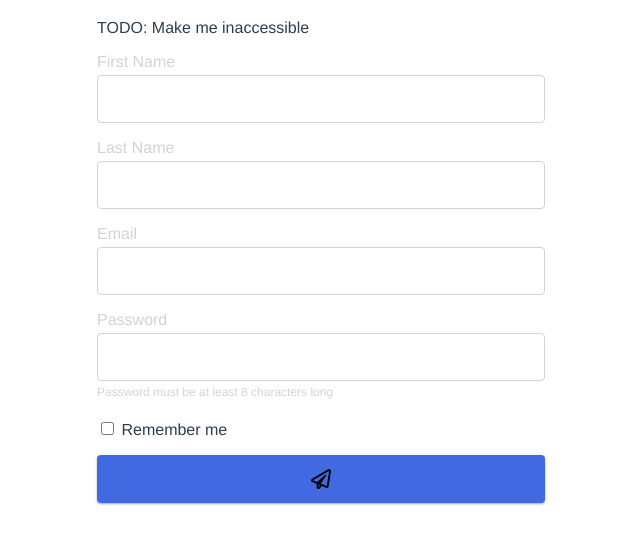
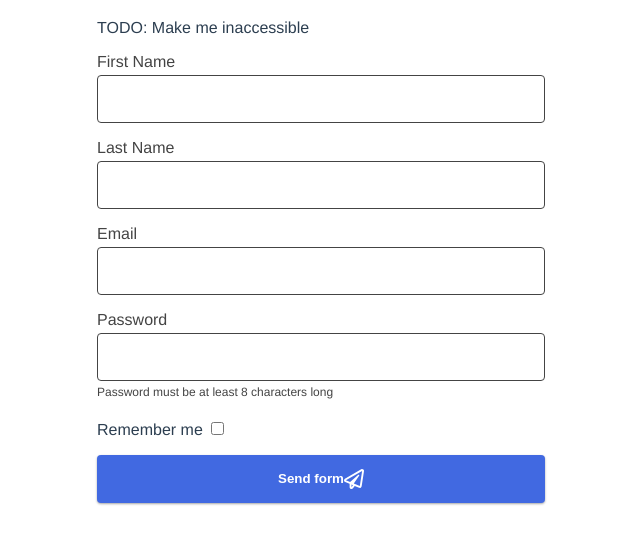
Before and after one commit to VKotarac/accessibility-101, a website built with Vite: page index.html in a window 1280 px wide. Shown: the part 125-668 px from the top of the page, without its empty margins (319-959 px from the left). Built offline with nearby package versions, Linux system fonts and the light colour scheme.

Commit message:
100% accesibility

```diff
--- a/index.html
+++ b/index.html
@@ -13,30 +13,31 @@
 
       <div class="form">
         <div class="form-field">
-          <label>First Name</label>
-          <input />
+          <label for="firstName">First Name</label>
+          <input id="firstName" />
         </div>
         <div class="form-field">
-          <label>Last Name</label>
-          <input />
+          <label for="lastName">Last Name</label>
+          <input id="lastName" />
         </div>
         <div class="form-field">
-          <label>Email</label>
-          <input type="email" />
+          <label for="email">Email</label>
+          <input id="email" type="email" />
         </div>
         <div class="form-field">
-          <label>Password</label>
-          <input type="password" />
+          <label for="password">Password</label>
+          <input id="password" type="password" />
           <div class="helper-text">
             Password must be at least 8 characters long
           </div>
         </div>
         <div>
-          <input type="checkbox" />
-          Remember me
+          <label for="rememberMe">Remember me</label>
+          <input id="rememberMe" type="checkbox" />
         </div>
         <div class="submit-container">
           <button class="btn">
+            Send form
             <svg
               stroke="currentColor"
               fill="currentColor"
--- a/style.css
+++ b/style.css
@@ -32,7 +32,7 @@ body {
 
 .form-field label {
   font-weight: 500;
-  color: lightgray;
+  color: rgb(68, 68, 68);
   margin-bottom: 0.25rem;
 }
 
@@ -41,12 +41,12 @@ body {
   height: 3rem;
   padding: 0 1rem;
   border-radius: 0.25rem;
-  border: 1px solid lightgray;
+  border: 1px solid rgb(68, 68, 68);
   outline: none;
 }
 
 .helper-text {
-  color: lightgray;
+  color: rgb(68, 68, 68);
   font-size: 12px;
   padding: 0.25rem 0;
 }
@@ -64,7 +64,7 @@ body {
   padding: 0 2rem;
   border-radius: 0.25rem;
   font-weight: 600;
-  color: black;
+  color: rgb(255, 255, 255);
   background-color: royalblue;
   box-shadow: 0 1px 3px rgba(0, 0, 0, 0.12), 0 1px 2px rgba(0, 0, 0, 0.24);
   border: 0;
```
